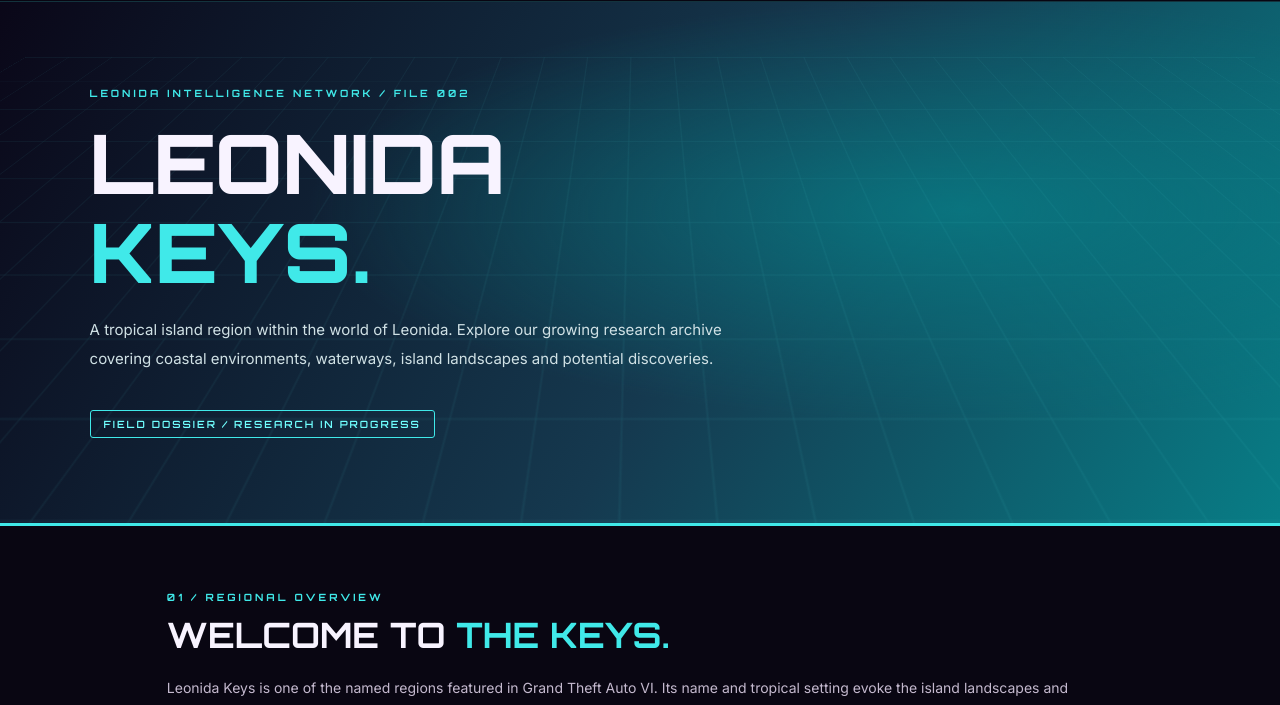
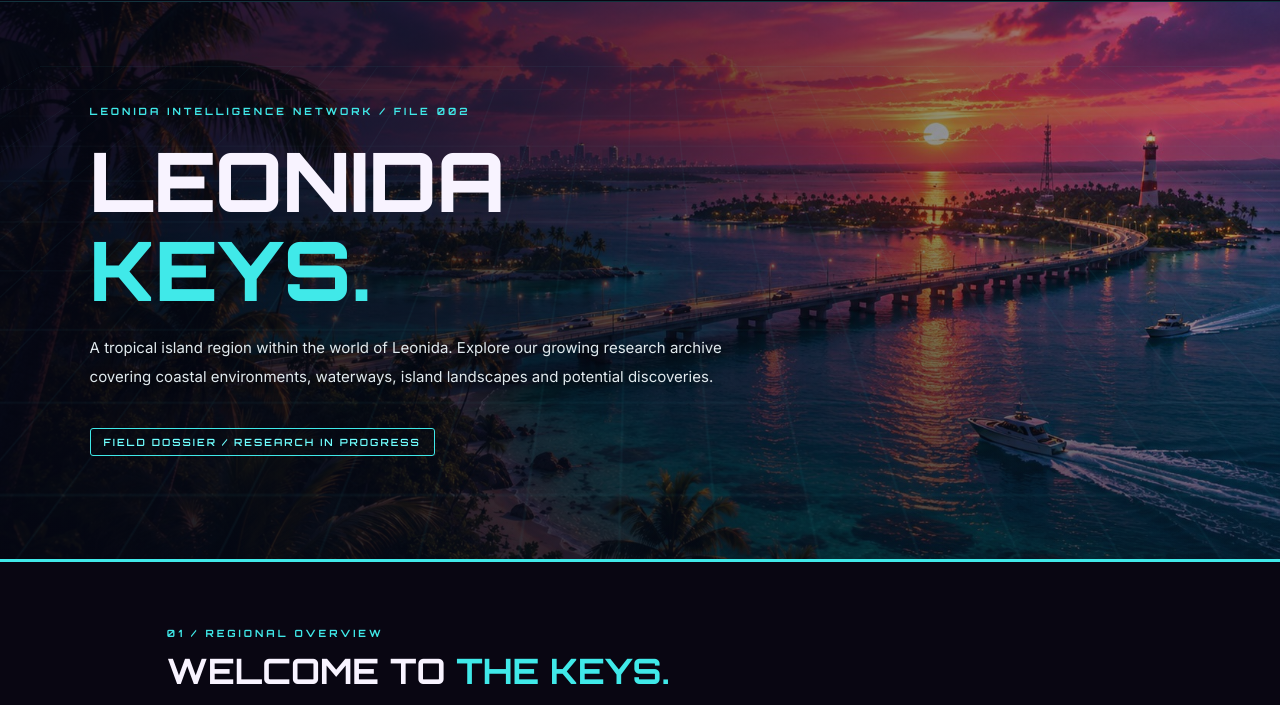
Before and after one commit to ViceCityIntel/Vice-City-Intel, a plain HTML site: page leonida-keys.html in a window 1280 px wide. Shown: the part 95-800 px from the top of the page. Drawn offline with Linux system fonts and the light colour scheme.

Commit message:
Update leonida-keys.html

```diff
--- a/leonida-keys.html
+++ b/leonida-keys.html
@@ -160,20 +160,36 @@ a {
 }
 
 /* =====================================
-   LEONIDA KEYS HERO
+   CINEMATIC LEONIDA KEYS HERO
 ===================================== */
 
 .hero {
   position:relative;
   overflow:hidden;
-  min-height:520px;
+  min-height:560px;
   padding:85px 7%;
   display:flex;
   flex-direction:column;
   justify-content:center;
+
   background:
-    radial-gradient(ellipse at 75% 40%,rgba(8,125,134,.8) 0%,transparent 48%),
-    linear-gradient(120deg,#0a0718,#15394f 55%,#087d86);
+    linear-gradient(
+      90deg,
+      rgba(5,7,19,.88) 0%,
+      rgba(5,12,25,.63) 48%,
+      rgba(5,15,25,.25) 100%
+    ),
+    linear-gradient(
+      0deg,
+      rgba(5,7,19,.48),
+      transparent 65%
+    ),
+    url("assets/leonida-keys-hero.jpg");
+
+  background-size:cover;
+  background-position:center;
+  background-repeat:no-repeat;
+
   border-bottom:3px solid var(--cyan);
 }
 
@@ -181,7 +197,8 @@ a {
   content:"";
   position:absolute;
   inset:0;
-  opacity:.18;
+  opacity:.13;
+  pointer-events:none;
   background-image:
     linear-gradient(rgba(64,233,233,.3) 1px,transparent 1px),
     linear-gradient(90deg,rgba(64,233,233,.3) 1px,transparent 1px);
@@ -214,9 +231,10 @@ h2 span {
 
 .intro {
   max-width:650px;
-  color:#d0e1e5;
+  color:#e0e9ed;
   font-size:15px;
   line-height:1.9;
+  text-shadow:0 2px 8px rgba(0,0,0,.7);
 }
 
 .status {
@@ -229,6 +247,7 @@ h2 span {
   font:600 10px Orbitron,sans-serif;
   letter-spacing:2px;
   margin-top:25px;
+  background:rgba(5,10,20,.4);
 }
 
 /* =====================================
@@ -469,8 +488,9 @@ footer span {
   }
 
   .hero {
-    min-height:430px;
+    min-height:540px;
     padding:65px 6%;
+    background-position:center center;
   }
 
   .hero .intro {
@@ -488,7 +508,6 @@ footer span {
   .panel {
     padding:20px;
   }
-
 }
 
 @media(max-width:380px) {
@@ -532,10 +551,6 @@ footer span {
 
 <body>
 
-<!-- =====================================
-     MAIN SITE HEADER
-===================================== -->
-
 <header class="site-header">
 
   <a class="brand" href="index.html" aria-label="Leonida Whispers home">
@@ -567,9 +582,7 @@ footer span {
 
 </header>
 
-<!-- =====================================
-     LEONIDA KEYS HERO
-===================================== -->
+<!-- CINEMATIC LEONIDA KEYS HERO -->
 
 <section class="hero">
 
@@ -600,8 +613,6 @@ footer span {
 
 <main>
 
-  <!-- REGIONAL OVERVIEW -->
-
   <section class="content-section">
 
     <div class="eyebrow">01 / REGIONAL OVERVIEW</div>
@@ -620,8 +631,6 @@ footer span {
     </p>
 
   </section>
-
-  <!-- INTELLIGENCE DATABASE -->
 
   <section class="content-section">
 
@@ -659,8 +668,6 @@ footer span {
 
   </section>
 
-  <!-- FIELD RESEARCH -->
-
   <section class="content-section">
 
     <div class="eyebrow">03 / FIELD RESEARCH</div>
@@ -681,8 +688,6 @@ footer span {
     </div>
 
   </section>
-
-  <!-- INTELLIGENCE STATUS -->
 
   <section class="content-section">
 
@@ -717,11 +722,6 @@ footer span {
 </footer>
 
 <script>
-
-/* =====================================
-   MOBILE NAVIGATION
-===================================== */
-
 const menuToggle = document.querySelector(".menu-toggle");
 const mainNavigation = document.querySelector(".main-nav");
 
@@ -773,7 +773,6 @@ if (menuToggle && mainNavigation) {
   });
 
 }
-
 </script>
 
 </body>
```
